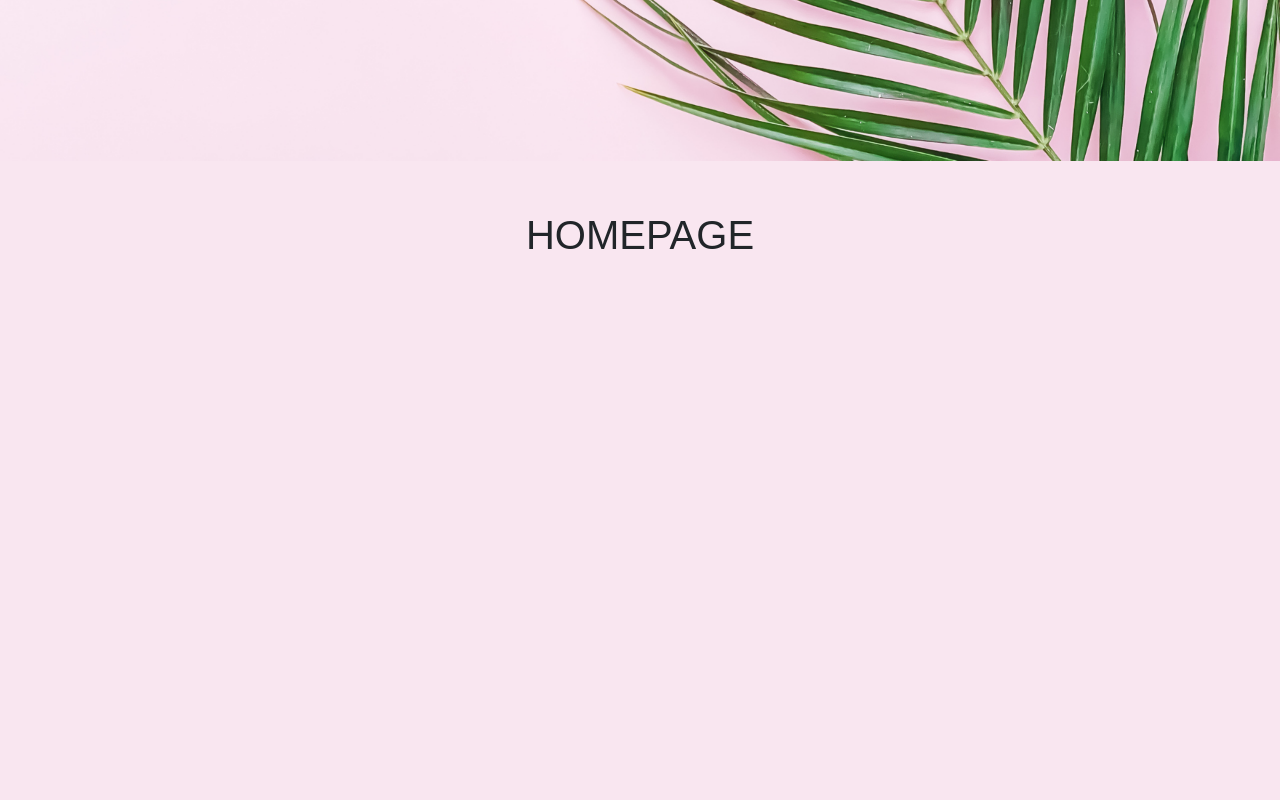
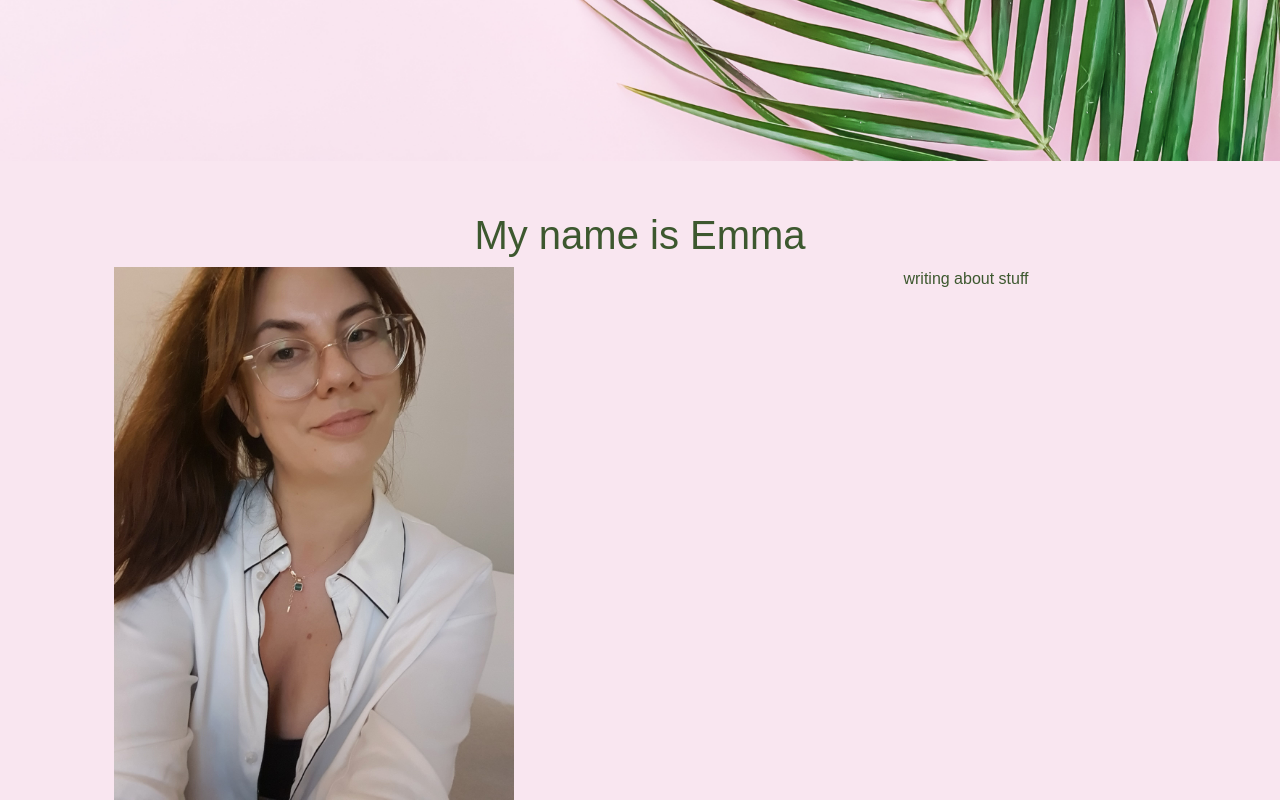
Before and after one commit to emmagsal/my-blog, a plain HTML site: page index.html in a window 1280 px wide. Shown: the part 319-1119 px from the top of the page. Before the commit the page ends 800 px from the top, so only its background shows below. Drawn offline with nearby package versions, Linux system fonts and the light colour scheme.

Commit message:
added homepage content
and changed the color schemes for text

```diff
--- a/index.html
+++ b/index.html
@@ -55,11 +55,17 @@
         </div>
     </nav>
     <img src="src/homepage-website-banner.png" class="banner" />
-    <h1>HOMEPAGE</h1>
-    <p>
+    <h1>My name is Emma</h1>
 
+        <div class="row">
+            <div class="col-md-6">
+<img src="src/me.jpg" title="smiling selfie" class="half-page"/>
+            </div>
+            <div class="col-md-6">
+        writing about stuff
+        </div>
+        </div>
 
-    </p>
 
 </body>
 
--- a/src/style.css
+++ b/src/style.css
@@ -1,6 +1,8 @@
 :root {
 --primary-color: #37a665;
 --secondary-color: #f9e6f0;
+--font-color: #3d582f;
+
 }
 .banner {
     max-width: 100%;
@@ -9,6 +11,7 @@ body {
     font-family: sans-serif;
     text-align: center;
     background-color: var(--secondary-color);
+    color: var(--font-color);
 }
 .books {
         display: flex;
@@ -64,3 +67,6 @@ color: var(--primary-color) !important;
     --bs-dropdown-bg: var(--secondary-color);
     --bs-dropdown-link-color: var(--primary-color);
 }
+.half-page {
+    max-width: 400px;
+}
```
Also changed, not shown: src/me.jpg (added), 3 other files.
